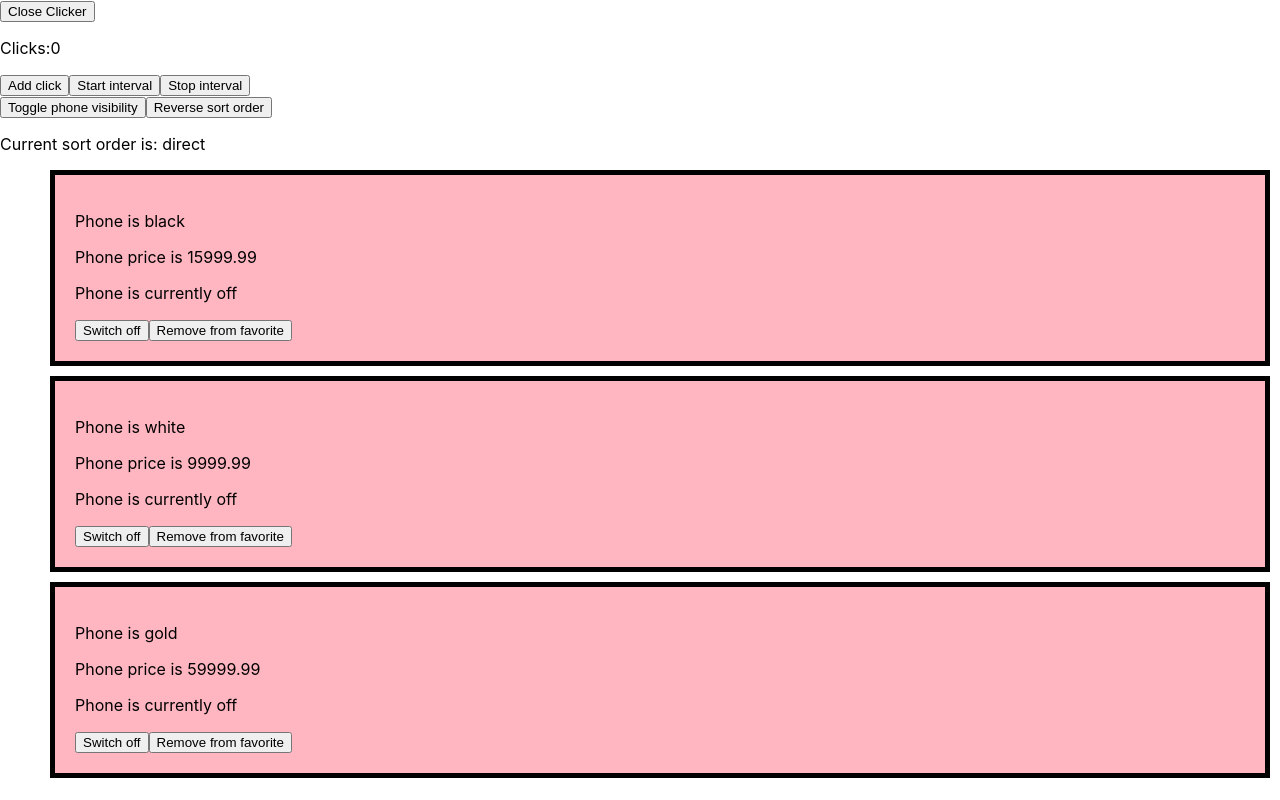
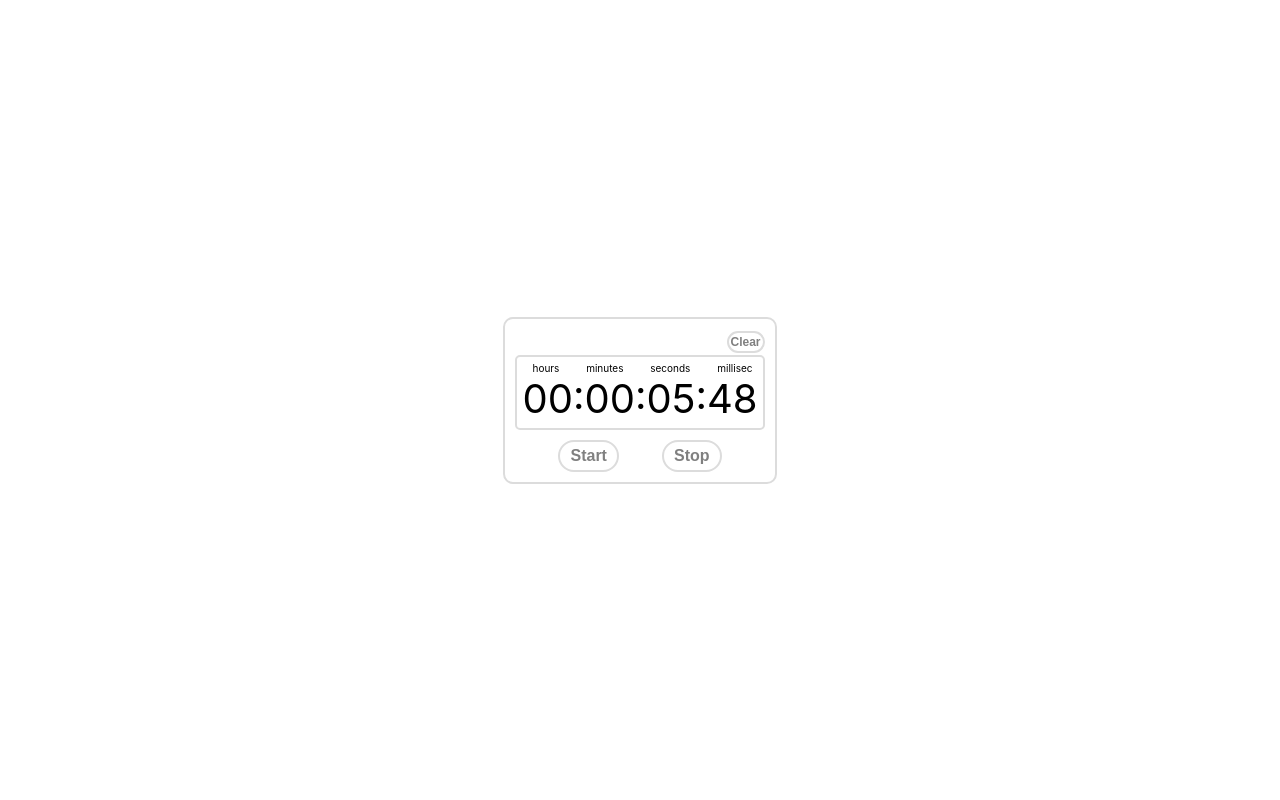
Before and after one commit to Yaroslav-Pa/freshcode-study, a React (Create React App) app: page / in a window 1280 px wide. Built offline with nearby package versions, Linux system fonts and the light colour scheme.

Commit message:
date format and date-fns HW

```diff
--- a/src/App.js
+++ b/src/App.js
@@ -1,15 +1,17 @@
-import React, { useState } from 'react';
+import React from 'react';
 import './App.css';
-import PhoneDashboard from './components/PhoneDashboard';
-import Clicker from './components/Clicker';
+// import PhoneDashboard from './components/PhoneDashboard';
+// import Clicker from './components/Clicker';
+import StopWatch from './components/StopWatch';
 
 function App(props) {
-  const [isClickerShown, setIsClickerShown] = useState(true)
+  // const [isClickerShown, setIsClickerShown] = useState(true)
   return (
     <>
-      <button onClick={()=>{setIsClickerShown(!isClickerShown)}}>{isClickerShown? 'Close' : 'Shown'} Clicker</button>
+      {/* <button onClick={()=>{setIsClickerShown(!isClickerShown)}}>{isClickerShown? 'Close' : 'Shown'} Clicker</button>
       {isClickerShown && <Clicker/>}
-      <PhoneDashboard />
+      <PhoneDashboard /> */}
+      <StopWatch/>
     </>
   );
 }
--- /dev/null
+++ b/src/components/StopWatch/index.jsx
@@ -0,0 +1,84 @@
+import React from 'react';
+import { format, addMilliseconds } from 'date-fns';
+import './stopWatch.css';
+class StopWatch extends React.Component {
+  constructor(props) {
+    super(props);
+    this.state = {
+      date: new Date(0, 0, 0, 0, 0, 0, 0),
+    };
+  }
+
+  componentDidMount() {
+    this.startTimer();
+  }
+
+  startTimer = () => {
+    if (!this.timeId) {
+      this.recursion();
+    }
+  };
+
+  recursion = () => {
+    this.timeId = setTimeout(() => {
+      this.tickForTimer();
+      this.recursion();
+    }, 20);
+  };
+
+  stopTimer = () => {
+    clearTimeout(this.timeId);
+    this.timeId = null;
+  };
+
+  tickForTimer = () => {
+    const { date } = this.state;
+    const newDate = addMilliseconds(date, 20);
+    this.setState({
+      date: newDate,
+    });
+  };
+
+  clearTime = () =>{
+    const newDate = new Date(0, 0, 0, 0, 0, 0, 0);
+    this.setState({
+      date: newDate,
+    })
+  }
+  render() {
+    const { date } = this.state;
+    const timeDate = format(date, 'HH:mm:ss:SS');
+    return (
+      <div className="container">
+        <section className="watch-block">
+          <div className='small-button-container'>
+            <button
+              type="button"
+              className="small-button"
+              onClick={this.clearTime}
+            >
+              Clear
+            </button>
+          </div>
+          <div className="time-text">
+            <div className="small-text">
+              <p>hours</p> <p>minutes</p> <p>seconds</p> <p>millisec</p>
+            </div>
+
+            <p>{timeDate}</p>
+          </div>
+          <div className="button-section">
+            <button type="button" onClick={this.startTimer}>
+              Start
+            </button>
+            <button type="button" onClick={this.stopTimer}>
+              Stop
+            </button>
+          </div>
+        </section>
+      </div>
+    );
+  }
+}
+
+export default StopWatch;
--- /dev/null
+++ b/src/components/StopWatch/stopWatch.css
@@ -0,0 +1,63 @@
+* {
+  margin: 0;
+  padding: 0;
+}
+.container {
+  display: flex;
+  flex-direction: column;
+  justify-content: center;
+  align-items: center;
+  height: 100vh;
+}
+.watch-block {
+  padding: 10px;
+  border-radius: 10px;
+  border: 2px solid gainsboro;
+}
+.time-text {
+  font-size: 40px;
+  padding: 5px;
+  border: 2px solid gainsboro;
+  border-radius: 5px;
+}
+.small-text{
+  font-size: 10px;
+  display: flex;
+  flex-direction: row;
+  justify-content: space-between;
+  padding-right: 5px;
+  padding-left: 10px;
+}
+.button-section{
+  display: flex;
+  flex-direction: row;
+  padding-top: 10px;
+  justify-content: space-evenly;
+}
+
+button,
+.small-button{
+  padding: 5px 10px;
+  font-size: 16px;
+  font-weight: bold;
+  border: 2px solid gainsboro;
+  color: gray;
+  border-radius: 20px;
+  background-color: transparent;
+  transition: all .2s;
+}
+button:hover{
+  border: 2px solid transparent;
+  background-color: lightgray;
+  color:white ;
+}
+.small-button{
+  padding: 2px;
+  font-size: 12px;
+}
+.small-button-container{
+  display: flex;
+  flex-direction: row;
+  justify-content: flex-end;
+  padding: 2px 0;
+}
```
Also changed, not shown: src/components/StopWatch/date.js (added).
